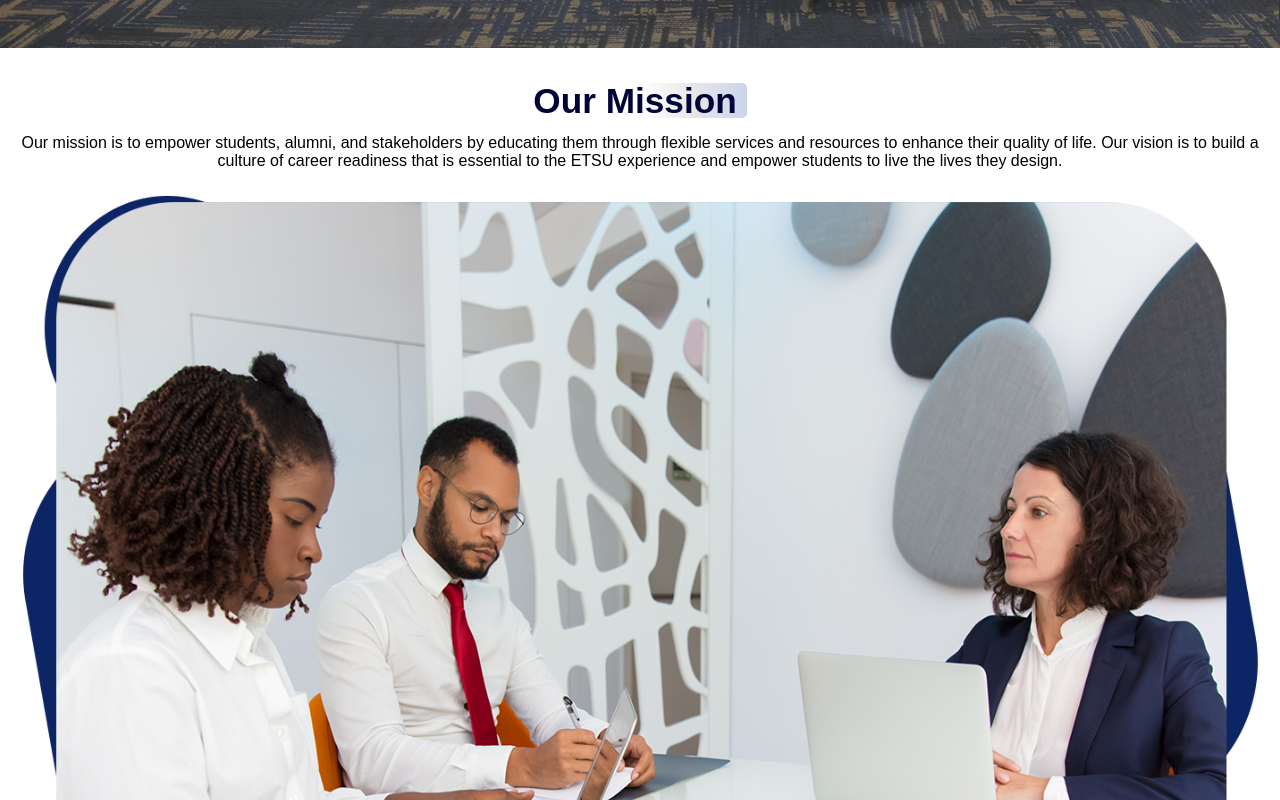
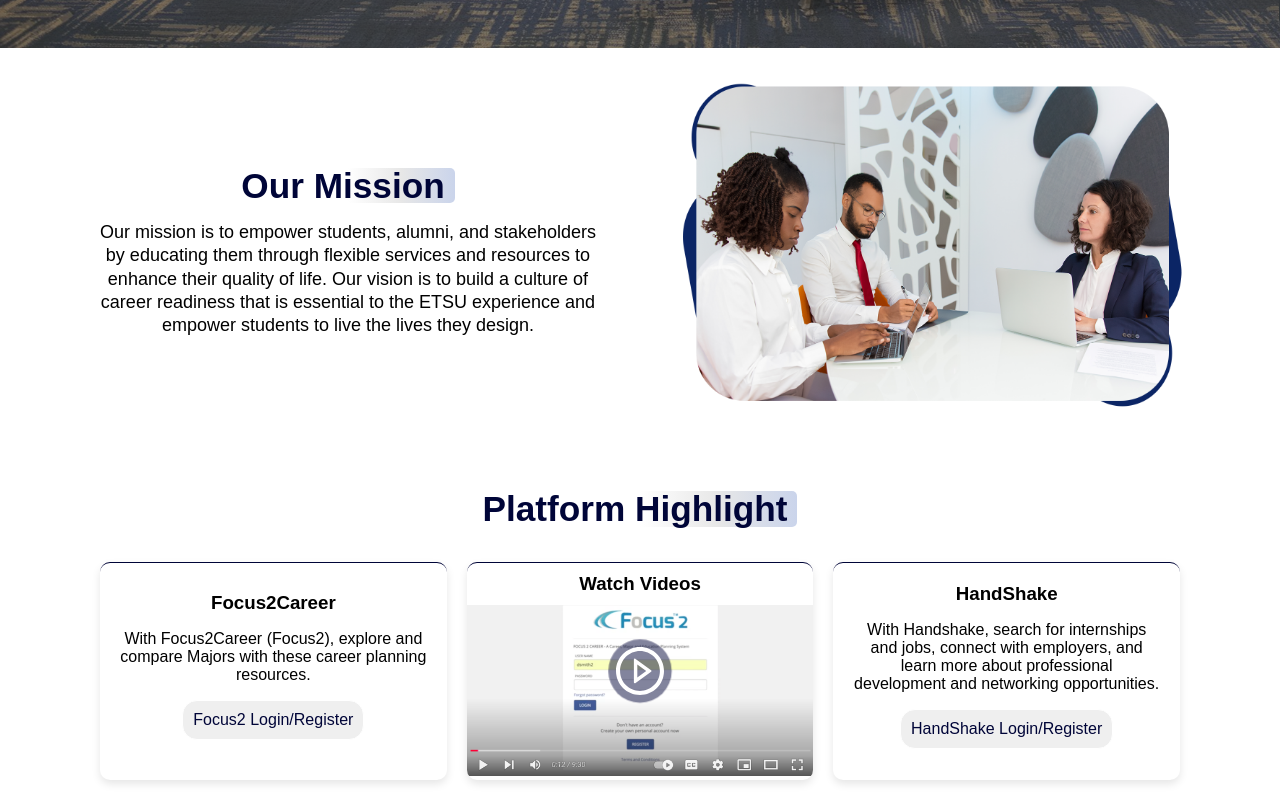
Before and after one commit to Tsgcode1122/EtsuCareerService, a React (Vite) app: page / in a window 1280 px wide. Shown: the part 760-1560 px from the top of the page. Built offline with nearby package versions, Linux system fonts and the light colour scheme.

Commit message:
responsiveness

```diff
--- a/src/Component/CareerExploration.jsx
+++ b/src/Component/CareerExploration.jsx
@@ -9,6 +9,15 @@
   padding: 1rem 2rem 6rem 2rem;
   /* background-color: #f5f5f5; */
   text-align: center;
+  @media screen and (min-width: 900px) {
+    /* padding: 4rem 2rem 7rem 2rem; */
+  }
+  @media screen and (min-width: 1000px) {
+    padding: 4rem 2rem 7rem 2rem;
+  }
+  @media screen and (min-width: 1200px) {
+    padding: 4rem 6rem 7rem 6rem;
+  }
 `;
 
 const SectionTitle = styled.h2`
@@ -20,7 +29,7 @@
 const IndustryGrid = styled.div`
   padding-top: 2rem;
   display: grid;
-  grid-template-columns: repeat(auto-fit, minmax(200px, 1fr));
+  grid-template-columns: repeat(auto-fit, minmax(300px, 1fr));
   gap: 1rem;
   max-width: 1200px;
   margin: 0 auto;
--- a/src/Component/FeaturedResources.jsx
+++ b/src/Component/FeaturedResources.jsx
@@ -43,14 +43,36 @@
 const Content = styled.div`
   padding: 2rem;
   background: rgba(0, 0, 0, 0.7);
-  display: flex;
-  flex-direction: column;
-  gap: 1.5rem;
+  @media screen and (min-width: 900px) {
+    /* padding: 4rem 2rem 7rem 2rem; */
+  }
+  @media screen and (min-width: 1000px) {
+    padding: 4rem 2rem 7rem 2rem;
+  }
+  @media screen and (min-width: 1200px) {
+    padding: 4rem 6rem 7rem 6rem;
+  }
 `;
 const ResourceContainer = styled.div`
   display: flex;
   flex-direction: column;
   gap: 1.5rem;
+  align-items: center;
+  justify-content: center;
+  @media screen and (min-width: 600px) {
+    display: grid;
+    grid-template-columns: repeat(auto-fill, minmax(300px, 1fr));
+    gap: 20px;
+    padding: 20px;
+    max-width: 1200;
+  }
+  @media screen and (min-width: 1200px) {
+    display: grid;
+    grid-template-columns: repeat(auto-fill, minmax(300px, 1fr));
+    gap: 20px;
+    padding: 20px;
+    max-width: 1200;
+  }
 `;
 
 const ResourceCard = styled.div`
--- a/src/Component/Mission.jsx
+++ b/src/Component/Mission.jsx
@@ -5,8 +5,9 @@
 const Mission = () => {
   return (
     <Container>
+      <Content>
+        <div>
           <Heading>Our Mission</Heading>
-      <Content>
           <p>
             Our mission is to empower students, alumni, and stakeholders by
             educating them through flexible services and resources to enhance
@@ -14,6 +15,17 @@
             readiness that is essential to the ETSU experience and empower
             students to live the lives they design.{" "}
           </p>
+          {/* <Vision>
+            <Heading>Our Vision</Heading>
+            <p>
+              Our mission is to empower students, alumni, and stakeholders by
+              educating them through flexible services and resources to enhance
+              their quality of life. Our vision is to build a culture of career
+              readiness that is essential to the ETSU experience and empower
+              students to live the lives they design.{" "}
+            </p>
+          </Vision> */}
+        </div>
         <img src={missionImg} />
       </Content>
     </Container>
@@ -24,13 +36,50 @@
 const Container = styled.div`
   background: white;
   padding: 0 1rem;
+  @media screen and (min-width: 900px) {
+    padding-top: 2rem;
+  }
+  @media screen and (min-width: 1000px) {
+    padding: 2rem 4rem;
+  }
+  @media screen and (min-width: 1200px) {
+    padding: 2rem 6rem;
+  }
+`;
+const Vision = styled.div`
+  display: none;
+  @media screen and (min-width: 1100px) {
+    display: block;
+  }
 `;
 const Content = styled.div`
   p {
     font-weight: 300;
     text-align: center;
+    @media screen and (min-width: 900px) {
+      font-size: 18px;
+      line-height: 1.3;
+    }
   }
   img {
     max-width: 100%;
+    @media screen and (min-width: 900px) {
+      /* height: 16rem; */
+      /* width: 16rem; */
+      margin: 0;
+    }
+  }
+  @media screen and (min-width: 900px) {
+    display: grid;
+    /* grid-template-columns: 60% 40%; */
+    grid-template-columns: repeat(auto-fit, minmax(20px, 1fr));
+    gap: 5rem;
+    max-width: 1200px;
+    align-items: center;
+    margin: 0 auto;
+  }
+  @media screen and (min-width: 1200px) {
+  }
+  @media screen and (max-width: 320px) {
   }
 `;
--- a/src/Component/PlatformHighlight.jsx
+++ b/src/Component/PlatformHighlight.jsx
@@ -73,6 +73,9 @@
   align-items: center;
   justify-content: center;
   padding: 1rem 2rem 3rem 2rem;
+  @media screen and (min-width: 1200px) {
+    padding: 1rem 5rem 3rem 5rem;
+  }
 `;
 const VideoInstructions = styled.a`
   position: relative;
@@ -144,6 +147,13 @@
   padding-top: 20px;
   flex-direction: column;
   gap: 30px;
+  @media screen and (min-width: 700px) {
+    display: grid;
+    grid-template-columns: repeat(auto-fill, minmax(300px, 1fr));
+    gap: 20px;
+    padding: 20px;
+    max-width: 1200;
+  }
   p {
     font-weight: 300;
     text-align: center;
--- a/src/Component/UpcomingEvent.jsx
+++ b/src/Component/UpcomingEvent.jsx
@@ -19,6 +19,15 @@
   color: #000;
   overflow: hidden;
   padding: 4rem 1rem 7rem 1rem;
+  @media screen and (min-width: 900px) {
+    /* padding: 4rem 2rem 7rem 2rem; */
+  }
+  @media screen and (min-width: 1000px) {
+    padding: 4rem 2rem 7rem 2rem;
+  }
+  @media screen and (min-width: 1200px) {
+    padding: 4rem 6rem 7rem 6rem;
+  }
 `;
 
 const Headings = styled.h1`
```
Also changed, not shown: src/Images/mission1.png (added). Lines whose indentation alone changed are shown as unchanged.
